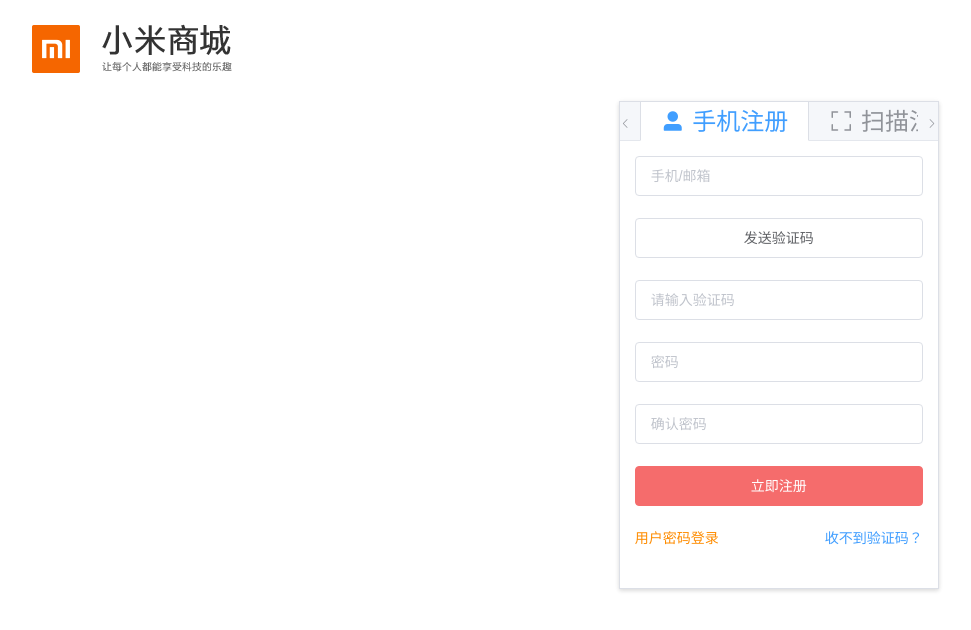
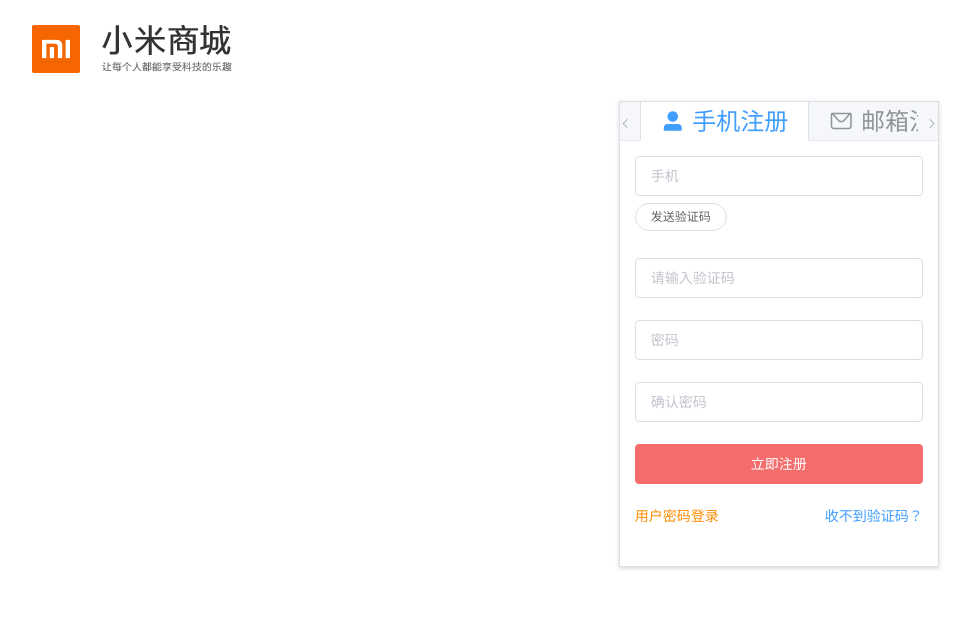
Before and after one commit to foreverLove1314/free-mall-serve, a Nuxt app: page /Register in a window 1280 px wide. Shown: the top 630 px of the page, without its empty margins (128-1099 px from the left). Built offline with nearby package versions, Linux system fonts and the light colour scheme.

Commit message:
完善注册功能

```diff
--- a/pages/Register.vue
+++ b/pages/Register.vue
@@ -20,18 +20,16 @@
             <el-form :model="ruleForm"
                      status-icon
                      :rules="rules"
-                     ref="ruleForm"
+                     ref="phoneForm"
                      class="demo-ruleForm">
-              <el-form-item prop="account">
-                <el-input v-model="ruleForm.account"
+              <el-form-item prop="phoneAccount">
+                <el-input v-model="ruleForm.phoneAccount"
                           autocomplete="off"
-                          placeholder="手机/邮箱"></el-input>
-
-                <span class="status">{{ statusMsg }}</span>
-              </el-form-item>
-              <el-form-item>
-                <el-button style="width:100%;"
-                           @click="sendMsg">发送验证码</el-button>
+                          placeholder="手机"></el-input>
+                <el-button size="mini"
+                           round
+                           @click="sendPhoneMsg">发送验证码</el-button>
+                <span class="status">{{ phoneStatusMsg }}</span>
               </el-form-item>
               <el-form-item prop="verificationCode">
                 <el-input v-model="ruleForm.verificationCode"
@@ -53,7 +51,7 @@
               <el-form-item>
                 <el-button type="danger"
                            style="width: 100%;"
-                           @click="login('ruleForm')">立即注册</el-button>
+                           @click="phoneRegister('phoneForm')">立即注册</el-button>
                 <p class="aboutAccount">
                   <a href="/login"
                      class="register">用户密码登录</a>
@@ -65,9 +63,51 @@
           <el-tab-pane>
             <span slot="label"
                   class="registerTab">
-              <i class="el-icon-full-screen"></i>
-              扫描注册
+              <i class="el-icon-message"></i>
+              邮箱注册
             </span>
+            <el-form :model="ruleForm"
+                     status-icon
+                     :rules="rules"
+                     ref="emailForm"
+                     class="demo-ruleForm">
+              <el-form-item prop="emailAccount">
+                <el-input v-model="ruleForm.emailAccount"
+                          autocomplete="off"
+                          placeholder="邮箱"></el-input>
+                <el-button size="mini"
+                           round
+                           @click="sendEmailMsg">发送验证码</el-button>
+                <span class="status">{{ emailStatusMsg }}</span>
+              </el-form-item>
+              <el-form-item prop="verificationCode">
+                <el-input v-model="ruleForm.verificationCode"
+                          autocomplete="off"
+                          placeholder="请输入验证码"></el-input>
+              </el-form-item>
+              <el-form-item prop="password">
+                <el-input type="password"
+                          v-model="ruleForm.password"
+                          autocomplete="off"
+                          placeholder="密码"></el-input>
+              </el-form-item>
+              <el-form-item prop="rePassword">
+                <el-input type="password"
+                          v-model="ruleForm.rePassword"
+                          autocomplete="off"
+                          placeholder="确认密码"></el-input>
+              </el-form-item>
+              <el-form-item>
+                <el-button type="danger"
+                           style="width: 100%;"
+                           @click="emailRegister('emailForm')">立即注册</el-button>
+                <p class="aboutAccount">
+                  <a href="/login"
+                     class="register">用户密码登录</a>
+                  <a class="noCode">收不到验证码？</a>
+                </p>
+              </el-form-item>
+            </el-form>
           </el-tab-pane>
         </el-tabs>
       </el-col>
@@ -80,24 +120,43 @@
   name: "login",
   data () {
     return {
-      statusMsg: "",
+      phoneStatusMsg: "",
+      emailStatusMsg: "",
       ruleForm: {
-        account: "",
+        phoneAccount: "",
+        emailAccount: "",
         verificationCode: "",
-        password: ""
+        password: "",
+        rePassword: ""
       },
+      timerid: "",
       rules: {
-        account: [
+        phoneAccount: [
           {
             require: true,
             trigger: ["blur"],
             validator: (rule, value, callback) => {
               let phone = /^(((13[0-9]{1})|(15[0-9]{1})|(16[0-9]{1})|(17[3-8]{1})|(18[0-9]{1})|(19[0-9]{1})|(14[5-7]{1}))+\d{8})$/;
+              if (value === "") {
+                callback(new Error("请输入账号！"));
+              } else if (!phone.test(value)) {
+                callback(new Error("账号不是手机号！"));
+              } else {
+                callback();
+              }
+            }
+          }
+        ],
+        emailAccount: [
+          {
+            require: true,
+            trigger: ["blur"],
+            validator: (rule, value, callback) => {
               let email = /^\w+([-+.]\w+)*@\w+([-.]\w+)*\.\w+([-.]\w+)*$/;
               if (value === "") {
                 callback(new Error("请输入账号！"));
-              } else if (!phone.test(value) && !email.test(value)) {
-                callback(new Error("账号不是手机号或者邮箱！"));
+              } else if (!email.test(value)) {
+                callback(new Error("账号不是者邮箱！"));
               } else {
                 callback();
               }
@@ -149,10 +208,52 @@
     };
   },
   methods: {
-    sendMsg () {
+    sendPhoneMsg () {
+      if (this.timerid) {
+        return false;
+      }
+      this.$refs["phoneForm"].validateField("phoneAccount", (valid) => {
+        if (!valid) {
+          this.$axios.post("/register/registerPhone", {
+            phone: this.ruleForm.phoneAccount
+          }).then(({ status, data }) => {
+            console.log(status, data);
+            if (!status) {
+              this.$message.error('获取失败');
+              return;
+            }
+            let count = 60;
+            this.phoneStatusMsg = `验证码已发送，剩余${--count}s`;
+            this.timerid = setInterval(() => {
+              this.phoneStatusMsg = `验证码已发送，剩余${--count}s`;
+              if (count === 0) {
+                clearInterval(this.timerid)
+              }
+            }, 1000);
+            this.$message({
+              showClose: true,
+              message: '验证码：' + data.codeNum,
+              type: 'success',
+              duration: 20000
+            });
+          })
+        }
+      })
+    },
+    sendEmailMsg () {
 
     },
-    login (formName) {
+    phoneRegister (formName) {
+      this.$refs[formName].validate(valid => {
+        if (valid) {
+          this.$message("submit!");
+        } else {
+          this.$message.error("error submit!!");
+          return false;
+        }
+      });
+    },
+    emailRegister () {
       this.$refs[formName].validate(valid => {
         if (valid) {
           this.$message("submit!");
```
Also changed, not shown: 1 other file (tests, documents, lock files or other folders).
